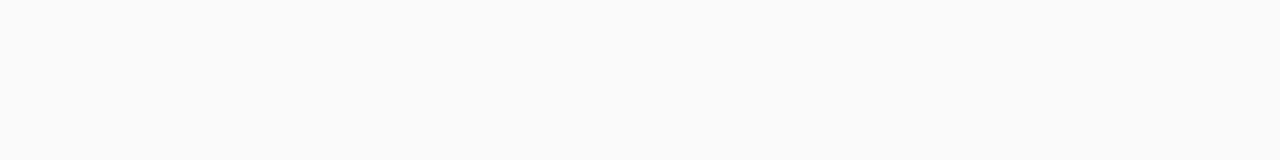
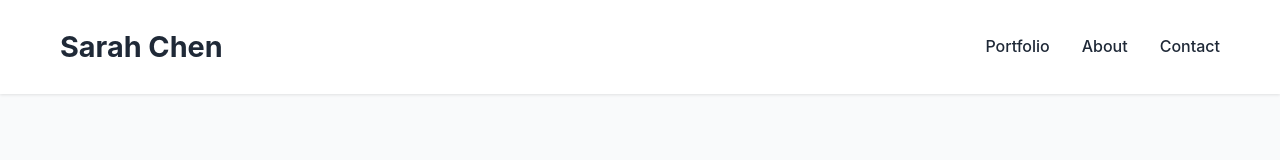
Before and after one commit to JakobCoding/Photography-Portfolio, a plain HTML site: page index.html in a window 1280 px wide. Drawn offline with Linux system fonts and the light colour scheme.

Commit message:
Logo and Nav Bar header added

```diff
--- a/index.html
+++ b/index.html
@@ -397,6 +397,21 @@
     </style>
 </head>
 <body>
+    <!-- logo and Nav bar Header -->
+    <header>
+        <div class="container">
+            <div class="logo">Sarah Chen</div>
+            <nav>
+                <ul>
+                    <li><a href="#portfolio">Portfolio</a></li>
+                    <li><a href="#about">About</a></li>
+                    <li><a href="#contact">Contact</a></li>
+                </ul>
+            </nav>
+        </div>
+    </header>
+
+
 
 </body>
 </html>
```
